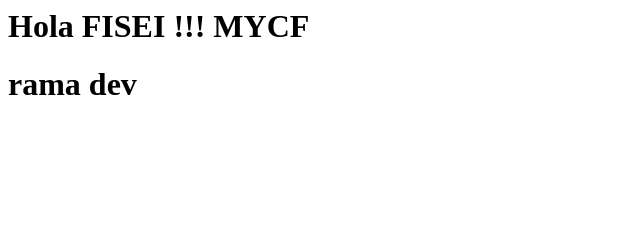
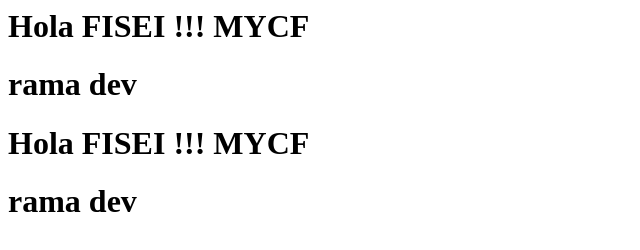
Before and after one commit to Patto63/proyecto_github, a plain HTML site: page index.html in a window 1280 px wide. Shown: the whole page, without its empty margins (0-640 px from the left). Drawn offline with Linux system fonts and the light colour scheme.

Commit message:
Commit index

```diff
--- a/index.html
+++ b/index.html
@@ -1,2 +1,4 @@
 <h1> Hola FISEI !!! MYCF </h1>
 <h1> rama dev </h1>
+<h1> Hola FISEI !!! MYCF </h1>
+<h1> rama dev </h1>
```
